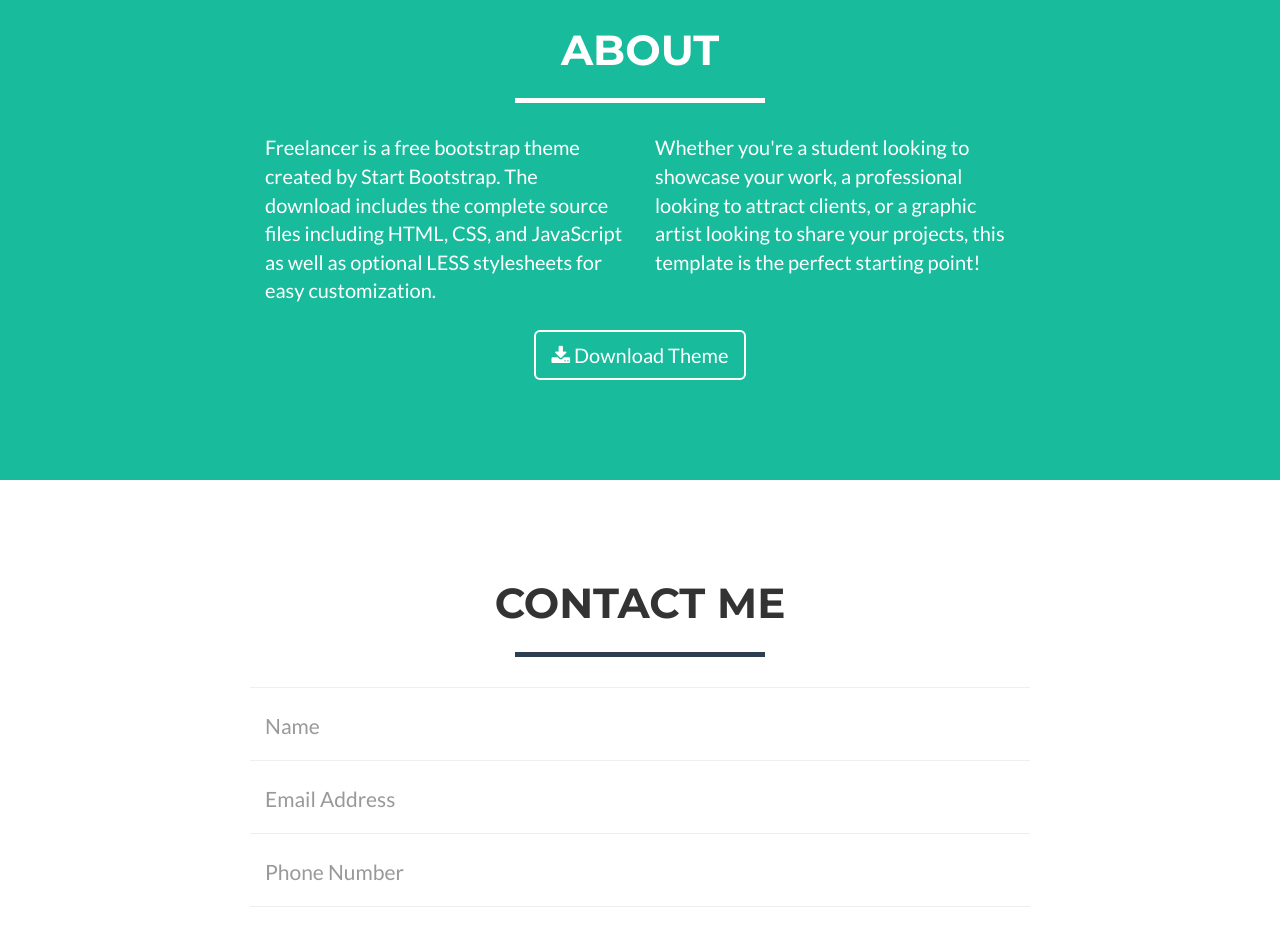
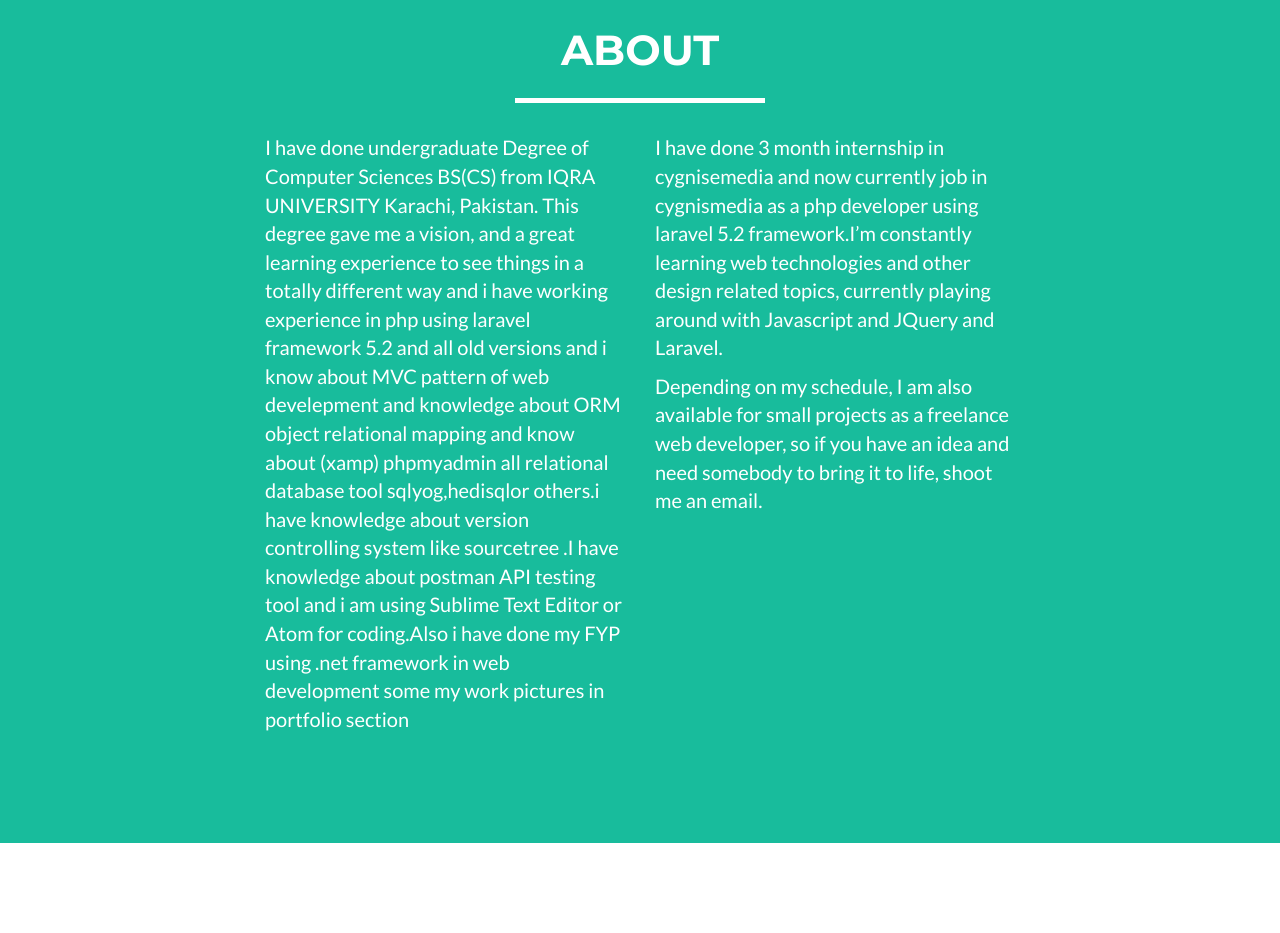
Before and after one commit to RajAyaz/RajAyaz.github.io, a website: page index.html in a window 1280 px wide. Shown: the part 1760-2693 px from the top of the page. Drawn offline with nearby package versions, Linux system fonts and the light colour scheme.

Commit message:
add about detail

```diff
--- a/index.html
+++ b/index.html
@@ -80,7 +80,7 @@
                         <span class="name">Ayaz Ahmed Khan</span>
                         <p class="skills" href="#page-top">My journey into software development.</p>
                         <hr class="star-light">
-                        <span class="skills">Web Developer - Graphic Artist - User Experience Designer</span>
+                        <span class="skills">Web Developer - Laravel 5.2 - User Experience Designer</span>
                     </div>
                 </div>
             </div>
@@ -172,16 +172,19 @@
             </div>
             <div class="row">
                 <div class="col-lg-4 col-lg-offset-2">
-                    <p>Freelancer is a free bootstrap theme created by Start Bootstrap. The download includes the complete source files including HTML, CSS, and JavaScript as well as optional LESS stylesheets for easy customization.</p>
+                    <p>I have done undergraduate Degree of Computer Sciences BS(CS) from IQRA UNIVERSITY Karachi, Pakistan. This degree gave me a vision, and a great learning experience to see things in a totally different way and i have working experience in php using  laravel framework 5.2 and all old versions and i know about MVC pattern of web develepment and knowledge about ORM object relational mapping and know about (xamp) phpmyadmin  all relational database tool sqlyog,hedisqlor others.i have knowledge about version controlling system like sourcetree .I have knowledge about postman API testing tool and i am using Sublime Text Editor or Atom for coding.Also i have done my FYP using .net framework in web development some my work pictures in portfolio section</p>
                 </div>
-                <div class="col-lg-4">
-                    <p>Whether you're a student looking to showcase your work, a professional looking to attract clients, or a graphic artist looking to share your projects, this template is the perfect starting point!</p>
+                <div class="col-lg-4 ">
+                    <p>I have done 3 month internship in cygnisemedia and now currently job in cygnismedia as a php developer using laravel 5.2 framework.I’m constantly learning web technologies and other design related topics, currently playing around with Javascript and JQuery and Laravel.</p>
                 </div>
-                <div class="col-lg-8 col-lg-offset-2 text-center">
+                <div class="col-lg-4 ">
+                    <p>Depending on my schedule, I am also available for small projects as a freelance web developer, so if you have an idea and need somebody to bring it to life, shoot me an email.</p>
+                </div>
+                <!-- <div class="col-lg-8 col-lg-offset-2 text-center">
                     <a href="#" class="btn btn-lg btn-outline">
                         <i class="fa fa-download"></i> Download Theme
                     </a>
-                </div>
+                </div> -->
             </div>
         </div>
     </section>
```
